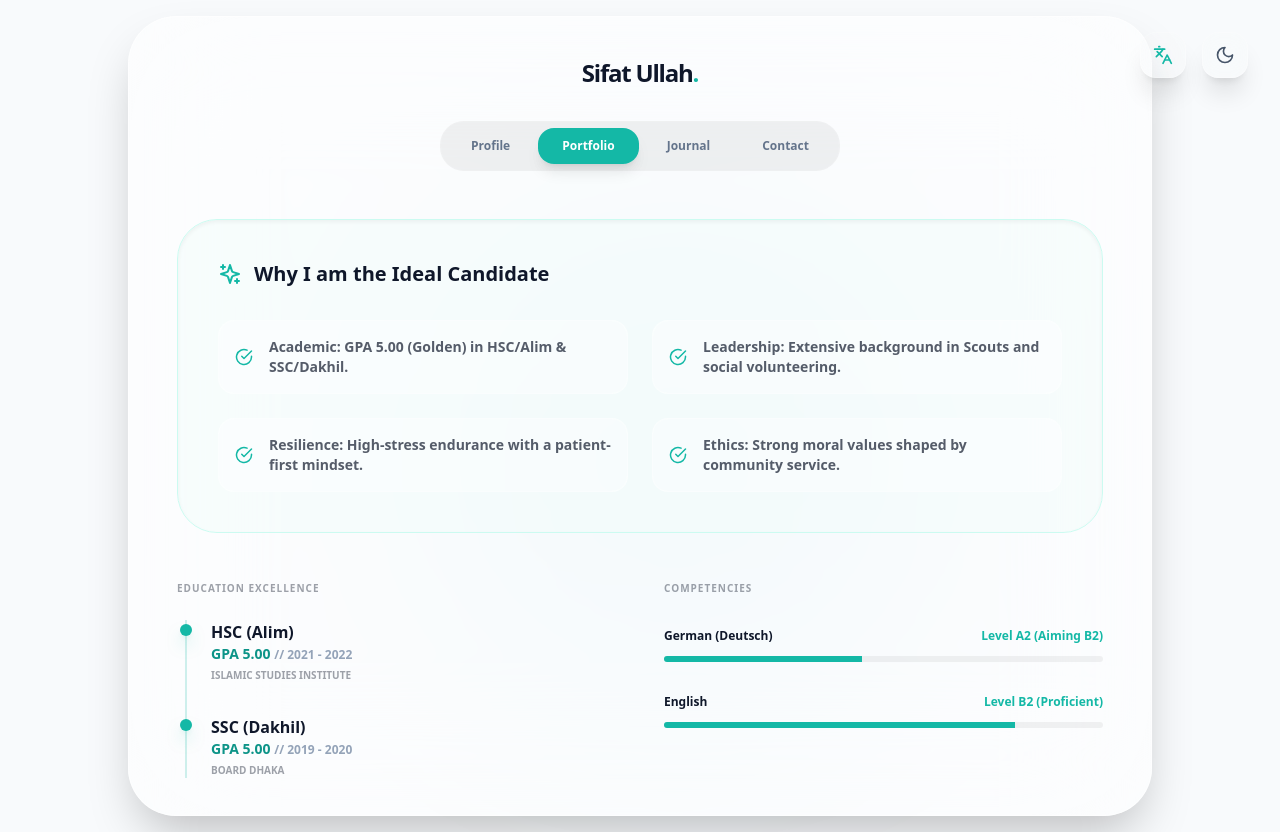
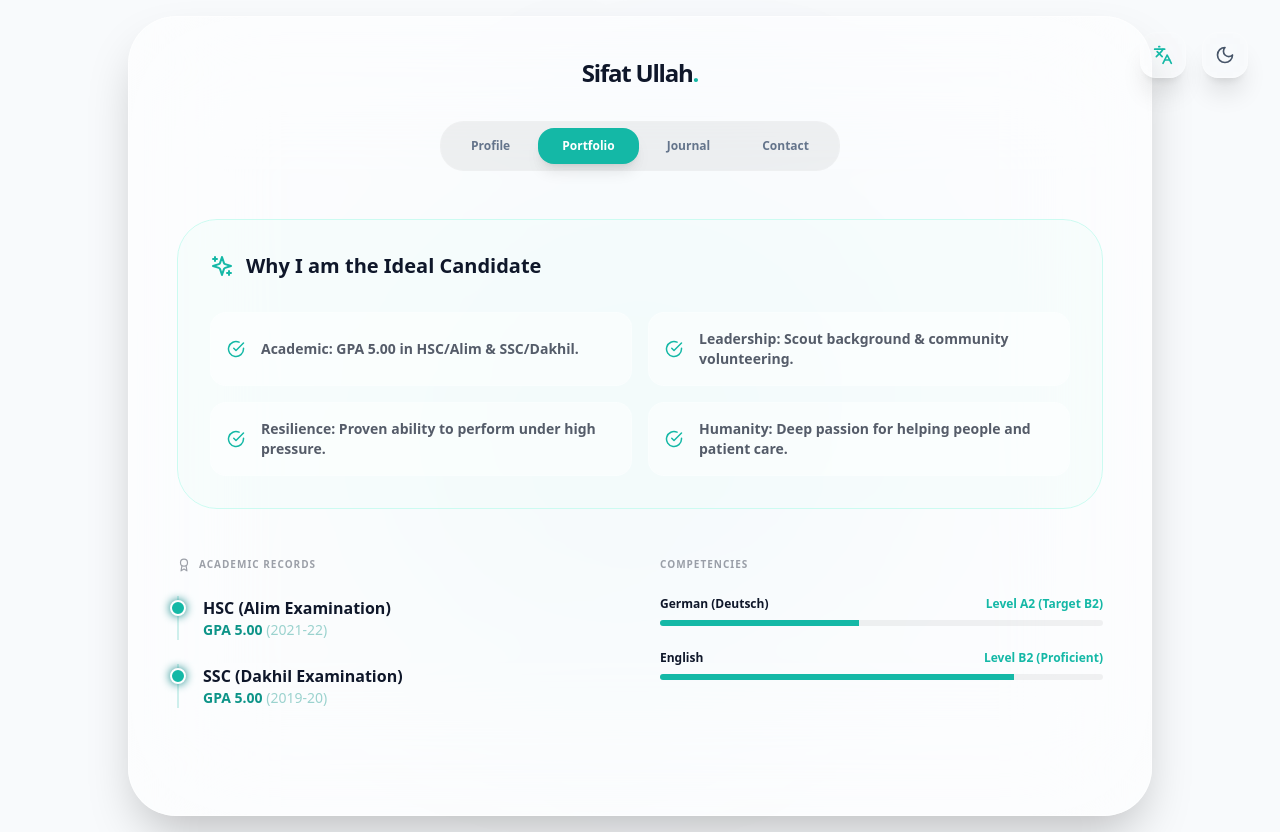
Before and after one commit to sifat-939/My-site-2, a React (Create React App) app: page / in a window 1280 px wide. Both pictures are taken after a click on the button "Portfolio". Built offline with nearby package versions, Linux system fonts and the light colour scheme.

Commit message:
final professional update

```diff
--- a/src/App.js
+++ b/src/App.js
@@ -1,4 +1,4 @@
-import React, { useState, useEffect } from "react";
+import React, { useState } from "react";
 import {
   motion,
   AnimatePresence,
@@ -11,14 +11,16 @@ import {
   Plane,
   User,
   Mail,
+  ArrowLeft,
   ArrowRight,
   Linkedin,
-  Download,
+  Facebook,
+  Youtube,
+  Twitter,
   Globe,
   Sparkles,
   Heart,
   Brain,
-  Calendar,
   Award,
   CheckCircle,
   Moon,
@@ -26,11 +28,11 @@ import {
   Languages,
   Compass,
   Coffee,
-  MessageSquare,
+  Send,
 } from "lucide-react";
 
 // ==========================================
-// 🌍 PROFESSIONAL DATA LAYER (Nursing & Scout Focused)
+// 🌍 ULTIMATE DATA LAYER (Updated with your Details)
 // ==========================================
 const TRANSLATIONS = {
   en: {
@@ -41,7 +43,7 @@ const TRANSLATIONS = {
     whyHire: "Why I am the Ideal Candidate",
     skills: "Competencies",
     journal: "My Journal",
-    contact: "Contact",
+    contact: "Get in Touch",
     available: "Seeking Ausbildung 2026",
     nav: ["Profile", "Portfolio", "Journal", "Contact"],
   },
@@ -62,54 +64,65 @@ const TRANSLATIONS = {
 const USER_DATA = {
   profile: {
     name: "Sifat Ullah",
-    location: "Dhaka, Bangladesh",
     avatarUrl: "/me.png",
+    socials: {
+      gmail: "mailto:sifatullah.real@gmail.com",
+      twitter: "https://twitter.com/sifatullah",
+      facebook: "https://facebook.com/sifatullah",
+      youtube: "https://youtube.com/@sifatullah",
+    },
   },
   highlights: [
-    "Academic: GPA 5.00 (Golden) in HSC/Alim & SSC/Dakhil.",
-    "Leadership: Extensive background in Scouts and social volunteering.",
-    "Resilience: High-stress endurance with a patient-first mindset.",
-    "Ethics: Strong moral values shaped by community service.",
+    "Academic: GPA 5.00 in HSC/Alim & SSC/Dakhil.",
+    "Leadership: Scout background & community volunteering.",
+    "Resilience: Proven ability to perform under high pressure.",
+    "Humanity: Deep passion for helping people and patient care.",
   ],
   education: [
     {
-      year: "2021 - 2022",
-      title: "HSC (Alim)",
+      year: "2021-22",
+      title: "HSC (Alim Examination)",
       result: "GPA 5.00",
       org: "Islamic Studies Institute",
     },
     {
-      year: "2019 - 2020",
-      title: "SSC (Dakhil)",
+      year: "2019-20",
+      title: "SSC (Dakhil Examination)",
       result: "GPA 5.00",
       org: "Board Dhaka",
     },
   ],
   languages: [
-    { name: "German (Deutsch)", level: "Level A2 (Aiming B2)", percent: 45 },
+    { name: "German (Deutsch)", level: "Level A2 (Target B2)", percent: 45 },
     { name: "English", level: "Level B2 (Proficient)", percent: 80 },
   ],
   journal: [
     {
       id: 1,
-      title: "Nursing Ethics 101",
-      date: "Jan 2026",
+      title: "The Heart of Caregiving",
+      date: "Jan 13, 2026",
       category: "Medical",
-      excerpt: "The fundamental importance of empathy in patient recovery.",
+      content:
+        "Nursing is not just about medicine; it's about human connection. My journey in Scouts taught me that empathy is the strongest tool in any crisis.",
+      excerpt: "The fundamental importance of empathy in patient recovery...",
     },
     {
       id: 2,
-      title: "German Language Journey",
-      date: "Dec 2025",
+      title: "Language as a Bridge",
+      date: "Dec 28, 2025",
       category: "Language",
-      excerpt: "Mastering medical vocabulary for professional integration.",
+      content:
+        "Moving from A2 to B2 German is a challenge I embrace daily. Communication is key to safety in the medical sector.",
+      excerpt: "Mastering medical vocabulary for professional integration...",
     },
     {
       id: 3,
-      title: "Scout Discipline",
-      date: "Nov 2025",
+      title: "Scout Values in Nursing",
+      date: "Nov 15, 2025",
       category: "Life",
-      excerpt: "How volunteering shaped my professional work ethic.",
+      content:
+        "Being prepared, disciplined, and helpful—these Scout laws are the foundation of my professional work ethic as a future nurse.",
+      excerpt: "How volunteering shaped my professional work ethic...",
     },
   ],
 };
@@ -122,6 +135,7 @@ const App = () => {
   const [activeTab, setActiveTab] = useState("home");
   const [isDark, setIsDark] = useState(false);
   const [lang, setLang] = useState("en");
+  const [selectedJournal, setSelectedJournal] = useState(null);
   const t = TRANSLATIONS[lang];
 
   return (
@@ -130,31 +144,31 @@ const App = () => {
         isDark ? "bg-slate-950 text-slate-100" : "bg-slate-50 text-slate-900"
       } flex items-center justify-center p-4 relative overflow-hidden`}
     >
-      {/* 3D Aurora Background */}
+      {/* 3D Background */}
       <div className="absolute inset-0 pointer-events-none opacity-40">
         <motion.div
-          animate={{ rotate: 360, x: [0, 100, 0] }}
-          transition={{ duration: 30, repeat: Infinity }}
+          animate={{ rotate: 360 }}
+          transition={{ duration: 40, repeat: Infinity, ease: "linear" }}
           className="absolute top-1/4 left-1/4 w-[500px] h-[500px] bg-teal-500/10 blur-[120px] rounded-full"
         />
         <motion.div
-          animate={{ rotate: -360, y: [0, 100, 0] }}
-          transition={{ duration: 25, repeat: Infinity }}
+          animate={{ rotate: -360 }}
+          transition={{ duration: 35, repeat: Infinity, ease: "linear" }}
           className="absolute bottom-1/4 right-1/4 w-[500px] h-[500px] bg-blue-500/10 blur-[120px] rounded-full"
         />
       </div>
 
-      {/* Persistent Controls */}
+      {/* Controls */}
       <div className="fixed top-8 right-8 z-50 flex gap-4">
         <button
           onClick={() => setLang(lang === "en" ? "de" : "en")}
-          className="p-3 bg-white/10 backdrop-blur-2xl border border-white/20 rounded-2xl shadow-xl hover:scale-110 active:scale-95 transition-all text-teal-500"
+          className="p-3 bg-white/10 backdrop-blur-3xl border border-white/20 rounded-2xl shadow-xl hover:scale-110 active:scale-95 text-teal-500"
         >
           <Languages size={20} />
         </button>
         <button
           onClick={() => setIsDark(!isDark)}
-          className="p-3 bg-white/10 backdrop-blur-2xl border border-white/20 rounded-2xl shadow-xl hover:scale-110 active:scale-95 transition-all"
+          className="p-3 bg-white/10 backdrop-blur-3xl border border-white/20 rounded-2xl shadow-xl hover:scale-110 active:scale-95 transition-all"
         >
           {isDark ? (
             <Sun size={20} className="text-yellow-400" />
@@ -164,20 +178,18 @@ const App = () => {
         </button>
       </div>
 
-      {/* Main Container - 3D Polished */}
       <motion.div
-        initial={{ opacity: 0, scale: 0.98 }}
-        animate={{ opacity: 1, scale: 1 }}
-        className={`relative z-10 w-full max-w-5xl h-[90vh] md:h-[800px] backdrop-blur-3xl border rounded-[48px] flex flex-col shadow-2xl transition-all duration-700 ${
+        className={`relative z-10 w-full max-w-5xl h-[90vh] md:h-[800px] backdrop-blur-3xl border rounded-[48px] flex flex-col shadow-2xl overflow-hidden transition-all duration-700 ${
           isDark
             ? "bg-slate-900/40 border-slate-800"
             : "bg-white/50 border-white/60"
         }`}
       >
+        {/* Header */}
         <header className="pt-10 flex flex-col items-center shrink-0">
           <motion.h2
             whileHover={{ letterSpacing: "0.1em" }}
-            className="text-2xl font-black tracking-tighter transition-all"
+            className="text-2xl font-black tracking-tighter cursor-default"
           >
             {USER_DATA.profile.name}
             <span className="text-teal-500">.</span>
@@ -186,17 +198,18 @@ const App = () => {
             {["home", "portfolio", "journal", "contact"].map((id, i) => (
               <button
                 key={id}
-                onClick={() => setActiveTab(id)}
+                onClick={() => {
+                  setActiveTab(id);
+                  setSelectedJournal(null);
+                }}
                 className={`px-6 py-2.5 rounded-2xl text-xs font-black transition-all relative ${
-                  activeTab === id
-                    ? "text-white shadow-lg"
-                    : "text-slate-500 hover:text-slate-700"
+                  activeTab === id ? "text-white" : "text-slate-500"
                 }`}
               >
                 {activeTab === id && (
                   <motion.div
-                    layoutId="navActive"
-                    className="absolute inset-0 bg-teal-500 rounded-2xl"
+                    layoutId="nav3d"
+                    className="absolute inset-0 bg-teal-500 rounded-2xl shadow-lg"
                     transition={{ type: "spring", stiffness: 400, damping: 35 }}
                   />
                 )}
@@ -206,15 +219,28 @@ const App = () => {
           </div>
         </header>
 
+        {/* Main Content Area */}
         <main className="flex-grow p-8 md:p-12 overflow-y-auto custom-scrollbar">
           <AnimatePresence mode="wait">
             {activeTab === "home" && <HomeView key="home" t={t} />}
             {activeTab === "portfolio" && (
               <PortfolioView key="portfolio" t={t} isDark={isDark} />
             )}
-            {activeTab === "journal" && (
-              <JournalView key="journal" t={t} isDark={isDark} />
-            )}
+            {activeTab === "journal" &&
+              (selectedJournal ? (
+                <JournalDetail
+                  post={selectedJournal}
+                  onBack={() => setSelectedJournal(null)}
+                  isDark={isDark}
+                />
+              ) : (
+                <JournalView
+                  key="journal"
+                  t={t}
+                  isDark={isDark}
+                  onSelect={setSelectedJournal}
+                />
+              ))}
             {activeTab === "contact" && (
               <ContactView key="contact" t={t} isDark={isDark} />
             )}
@@ -226,19 +252,18 @@ const App = () => {
 };
 
 // ==========================================
-// 🏠 SUB-VIEWS
+// 🏠 SUB-COMPONENTS
 // ==========================================
 
 const HomeView = ({ t }) => (
   <motion.div
     initial={{ opacity: 0, y: 20 }}
     animate={{ opacity: 1, y: 0 }}
-    exit={{ opacity: 0, y: -20 }}
     className="h-full flex flex-col items-center justify-center text-center gap-10"
   >
-    <div className="relative">
+    <div className="relative group">
       <div className="absolute inset-0 bg-teal-500 rounded-full blur-[80px] opacity-10 animate-pulse" />
-      <div className="relative w-48 h-48 md:w-60 md:h-60 rounded-full border-[8px] border-white dark:border-slate-800 shadow-2xl overflow-hidden">
+      <div className="relative w-48 h-48 md:w-60 md:h-60 rounded-full border-[8px] border-white dark:border-slate-800 shadow-2xl overflow-hidden group-hover:scale-105 transition-transform duration-500">
         <img
           src={USER_DATA.profile.avatarUrl}
           alt="Sifat"
@@ -250,7 +275,7 @@ const HomeView = ({ t }) => (
       <h4 className="text-teal-500 font-black tracking-widest text-[10px] uppercase">
         {t.role}
       </h4>
-      <h1 className="text-5xl md:text-7xl font-black tracking-tight">
+      <h1 className="text-5xl md:text-7xl font-black leading-none">
         {t.tagline}
       </h1>
       <p className="text-base md:text-lg opacity-60 font-medium leading-relaxed max-w-lg mx-auto">
@@ -267,18 +292,18 @@ const PortfolioView = ({ t, isDark }) => (
     className="space-y-12"
   >
     <div
-      className={`p-10 rounded-[40px] border shadow-inner ${
+      className={`p-8 rounded-[40px] border ${
         isDark ? "bg-white/5 border-white/5" : "bg-teal-50/40 border-teal-100"
       }`}
     >
       <h3 className="text-xl font-black mb-8 flex items-center gap-3">
         <Sparkles className="text-teal-500" /> {t.whyHire}
       </h3>
-      <div className="grid md:grid-cols-2 gap-6">
+      <div className="grid md:grid-cols-2 gap-4">
         {USER_DATA.highlights.map((point, i) => (
           <div
             key={i}
-            className="flex gap-4 items-center p-4 bg-white/40 dark:bg-black/20 rounded-2xl border border-white/30"
+            className="flex gap-4 items-center p-4 bg-white/40 dark:bg-black/20 rounded-2xl border border-white/30 transition-all hover:translate-x-2"
           >
             <CheckCircle className="text-teal-500 shrink-0" size={18} />
             <span className="text-sm font-bold opacity-70">{point}</span>
@@ -286,35 +311,28 @@ const PortfolioView = ({ t, isDark }) => (
         ))}
       </div>
     </div>
-
-    <div className="grid md:grid-cols-2 gap-12">
+    <div className="grid md:grid-cols-2 gap-10">
       <div className="space-y-6">
-        <h3 className="text-[10px] font-black uppercase tracking-widest opacity-40">
-          Education Excellence
+        <h3 className="text-[10px] font-black uppercase tracking-widest opacity-40 flex items-center gap-2">
+          <Award size={14} /> Academic Records
         </h3>
-        <div className="space-y-8 border-l-2 border-teal-500/20 ml-2 pl-6">
         {USER_DATA.education.map((edu, i) => (
-            <div key={i} className="relative">
-              <div className="absolute -left-[31px] top-1 w-3 h-3 rounded-full bg-teal-500 shadow-lg shadow-teal-500/50" />
+          <div key={i} className="pl-6 border-l-2 border-teal-500/20 relative">
+            <div className="absolute -left-[9px] top-1 w-4 h-4 rounded-full bg-teal-500 border-2 border-white dark:border-slate-900 shadow-[0_0_10px_teal]" />
             <h4 className="font-black">{edu.title}</h4>
             <p className="text-sm font-bold text-teal-600">
               {edu.result}{" "}
-                <span className="text-slate-400 text-xs">// {edu.year}</span>
-              </p>
-              <p className="text-[10px] opacity-40 font-bold uppercase mt-1">
-                {edu.org}
+              <span className="opacity-40 font-medium">({edu.year})</span>
             </p>
           </div>
         ))}
       </div>
-      </div>
-      <div className="space-y-8">
+      <div className="space-y-6">
         <h3 className="text-[10px] font-black uppercase tracking-widest opacity-40">
           {t.skills}
         </h3>
-        <div className="space-y-8">
         {USER_DATA.languages.map((lang, i) => (
-            <div key={i} className="space-y-3">
+          <div key={i} className="space-y-2">
             <div className="flex justify-between font-black text-xs">
               <span>{lang.name}</span>
               <span className="text-teal-500">{lang.level}</span>
@@ -323,52 +341,79 @@ const PortfolioView = ({ t, isDark }) => (
               <motion.div
                 initial={{ width: 0 }}
                 animate={{ width: `${lang.percent}%` }}
+                className="h-full bg-teal-500"
                 transition={{ duration: 1.5 }}
-                  className="h-full bg-teal-500"
               />
             </div>
           </div>
         ))}
       </div>
     </div>
-    </div>
   </motion.div>
 );
 
-const JournalView = ({ t, isDark }) => (
+const JournalView = ({ t, isDark, onSelect }) => (
   <motion.div
-    initial={{ opacity: 0, scale: 0.95 }}
-    animate={{ opacity: 1, scale: 1 }}
-    className="space-y-8"
+    initial={{ opacity: 0 }}
+    animate={{ opacity: 1 }}
+    className="grid grid-cols-1 md:grid-cols-3 gap-6"
   >
-    <h3 className="text-center text-3xl font-black mb-10">{t.journal}</h3>
-    <div className="grid grid-cols-1 md:grid-cols-3 gap-6">
     {USER_DATA.journal.map((post) => (
       <motion.div
         key={post.id}
-          whileHover={{ y: -8 }}
-          className={`p-6 rounded-[32px] border flex flex-col gap-4 ${
+        whileHover={{ y: -8, rotateY: 10, scale: 1.02 }}
+        onClick={() => onSelect(post)}
+        className={`p-6 rounded-[32px] border cursor-pointer group flex flex-col gap-4 transition-all ${
           isDark
             ? "bg-white/5 border-white/5 hover:bg-teal-500/10"
             : "bg-white border-slate-100 hover:shadow-2xl"
         }`}
       >
-          <div className="flex justify-between items-center">
-            <span className="text-[10px] font-black px-3 py-1 bg-teal-500/10 text-teal-600 rounded-full uppercase tracking-widest">
+        <span className="text-[10px] font-black px-3 py-1 bg-teal-500/10 text-teal-600 rounded-full uppercase w-max tracking-widest">
           {post.category}
         </span>
-            <span className="text-[10px] opacity-40 font-bold uppercase">
-              {post.date}
-            </span>
-          </div>
-          <h4 className="font-black text-lg">{post.title}</h4>
+        <h4 className="font-black text-lg group-hover:text-teal-500 transition-colors leading-tight">
+          {post.title}
+        </h4>
         <p className="text-sm opacity-60 line-clamp-2">{post.excerpt}</p>
         <button className="flex items-center gap-2 text-xs font-black text-teal-500 mt-auto">
-            Read More <ArrowRight size={14} />
+          Open Journal <ArrowRight size={14} />
         </button>
       </motion.div>
     ))}
+  </motion.div>
+);
+
+const JournalDetail = ({ post, onBack, isDark }) => (
+  <motion.div
+    initial={{ opacity: 0, x: 50 }}
+    animate={{ opacity: 1, x: 0 }}
+    exit={{ opacity: 0, x: -50 }}
+    className="space-y-6 max-w-3xl mx-auto"
+  >
+    <button
+      onClick={onBack}
+      className="flex items-center gap-2 text-sm font-black text-teal-500 mb-6 hover:translate-x-[-4px] transition-transform"
+    >
+      <ArrowLeft size={16} /> Go Back
+    </button>
+    <div className="flex justify-between items-center">
+      <span className="text-[10px] font-black px-4 py-1.5 bg-teal-500/10 text-teal-600 rounded-full uppercase tracking-widest">
+        {post.category}
+      </span>
+      <p className="text-xs font-bold opacity-40 uppercase">{post.date}</p>
     </div>
+    <h2 className="text-4xl md:text-5xl font-black leading-tight tracking-tighter">
+      {post.title}
+    </h2>
+    <div className={`h-1 w-20 bg-teal-500 rounded-full mb-8`}></div>
+    <p
+      className={`text-lg md:text-xl leading-relaxed font-medium ${
+        isDark ? "text-slate-300" : "text-slate-700"
+      }`}
+    >
+      {post.content}
+    </p>
   </motion.div>
 );
 
@@ -376,44 +421,93 @@ const ContactView = ({ t, isDark }) => (
   <motion.div
     initial={{ opacity: 0 }}
     animate={{ opacity: 1 }}
-    className="max-w-md mx-auto py-6"
+    className="max-w-md mx-auto"
   >
-    <div className="text-center mb-8">
+    <div className="text-center mb-10">
       <div className="w-16 h-16 bg-teal-500 text-white rounded-[24px] flex items-center justify-center mx-auto mb-4 rotate-6 shadow-xl shadow-teal-500/20">
         <Mail size={24} />
       </div>
       <h2 className="text-3xl font-black">{t.contact}</h2>
     </div>
-    <form className="space-y-4">
+
+    <div className="flex justify-center gap-6 mb-12">
+      <motion.a
+        whileHover={{ y: -5 }}
+        href={USER_DATA.profile.socials.gmail}
+        className="p-4 bg-red-500/10 text-red-500 rounded-2xl border border-red-500/10 hover:bg-red-500 hover:text-white transition-all"
+      >
+        <Mail size={24} />
+      </motion.a>
+      <motion.a
+        whileHover={{ y: -5 }}
+        href={USER_DATA.profile.socials.twitter}
+        target="_blank"
+        className="p-4 bg-blue-500/10 text-blue-400 rounded-2xl border border-blue-500/10 hover:bg-blue-400 hover:text-white transition-all"
+      >
+        <Twitter size={24} />
+      </motion.a>
+      <motion.a
+        whileHover={{ y: -5 }}
+        href={USER_DATA.profile.socials.facebook}
+        target="_blank"
+        className="p-4 bg-blue-600/10 text-blue-600 rounded-2xl border border-blue-600/10 hover:bg-blue-600 hover:text-white transition-all"
+      >
+        <Facebook size={24} />
+      </motion.a>
+      <motion.a
+        whileHover={{ y: -5 }}
+        href={USER_DATA.profile.socials.youtube}
+        target="_blank"
+        className="p-4 bg-red-600/10 text-red-600 rounded-2xl border border-red-600/10 hover:bg-red-600 hover:text-white transition-all"
+      >
+        <Youtube size={24} />
+      </motion.a>
+    </div>
+
+    {/* Real Formspree Integrated Form */}
+    <form
+      action="https://formspree.io/f/mnnjzqra"
+      method="POST"
+      className="space-y-4"
+    >
       <input
+        name="name"
         type="text"
-        placeholder="Name"
-        className={`w-full p-4 rounded-2xl border outline-none focus:ring-2 focus:ring-teal-500/20 transition-all font-bold ${
+        required
+        placeholder="Full Name"
+        className={`w-full p-5 rounded-3xl border outline-none focus:ring-4 focus:ring-teal-500/20 font-bold transition-all ${
           isDark
             ? "bg-slate-800 border-slate-700"
             : "bg-white border-slate-100 shadow-sm"
         }`}
       />
       <input
+        name="email"
         type="email"
-        placeholder="Email"
-        className={`w-full p-4 rounded-2xl border outline-none focus:ring-2 focus:ring-teal-500/20 transition-all font-bold ${
+        required
+        placeholder="Email Address"
+        className={`w-full p-5 rounded-3xl border outline-none focus:ring-4 focus:ring-teal-500/20 font-bold transition-all ${
           isDark
             ? "bg-slate-800 border-slate-700"
             : "bg-white border-slate-100 shadow-sm"
         }`}
       />
       <textarea
-        placeholder="Your Message"
-        rows="3"
-        className={`w-full p-4 rounded-2xl border outline-none focus:ring-2 focus:ring-teal-500/20 transition-all font-bold ${
+        name="message"
+        required
+        placeholder="Tell me about the Ausbildung opportunity..."
+        rows="4"
+        className={`w-full p-5 rounded-3xl border outline-none focus:ring-4 focus:ring-teal-500/20 font-bold transition-all ${
           isDark
             ? "bg-slate-800 border-slate-700"
             : "bg-white border-slate-100 shadow-sm"
         }`}
       />
-      <button className="w-full bg-teal-500 text-white font-black py-4 rounded-2xl shadow-xl shadow-teal-500/20 hover:translate-y-[-2px] active:translate-y-0 transition-all">
-        Send Message
+      <button
+        type="submit"
+        className="w-full bg-teal-500 text-white font-black py-5 rounded-3xl shadow-2xl shadow-teal-500/30 hover:translate-y-[-4px] active:translate-y-0 transition-all flex items-center justify-center gap-2 text-lg"
+      >
+        Send Message <Send size={20} />
       </button>
     </form>
   </motion.div>
```
Lines whose indentation alone changed are shown as unchanged.
